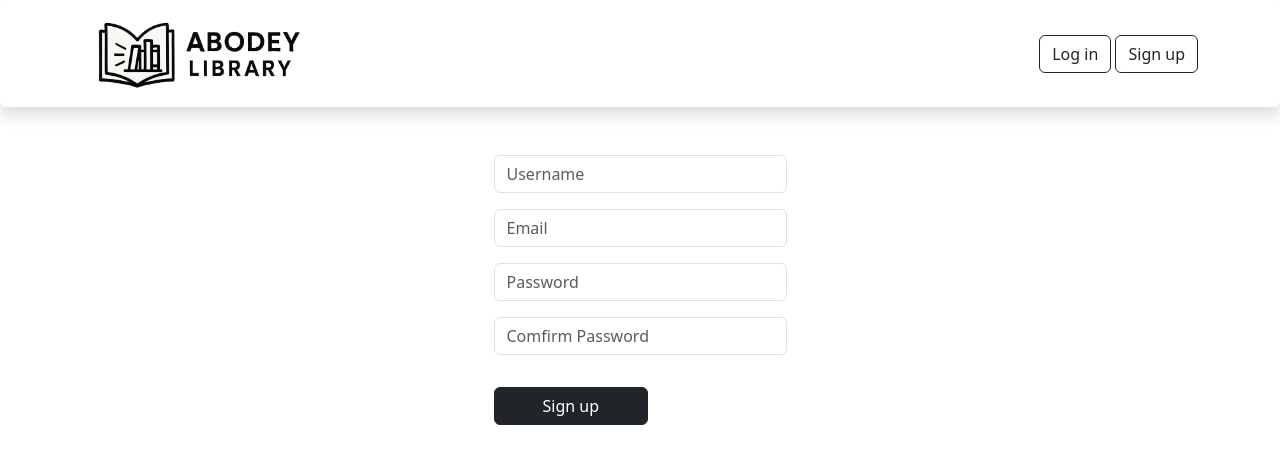
After one commit to aboAbassAlshaege/Abodey_Finale, a Django app: page /signup in a window 1280 px wide. The commit adds this page. Shown: the top 472 px of the page. Run offline with Django 5.2, Linux system fonts and the light colour scheme.

Commit message:
done styling the login and signup pages

```diff
--- a/library/static/library/css/style.css
+++ b/library/static/library/css/style.css
@@ -8,3 +8,7 @@
         max-height: 75px;
     }
 }
+
+.container_form {
+    background-color: brown;
+}
--- a/library/templates/library/layout.html
+++ b/library/templates/library/layout.html
@@ -12,7 +12,7 @@
 </head>
 
 <body>
-    <header class="shadow-lg p-3">
+    <header class="shadow p-3 rounded">
         <div class=" container d-flex flex-column flex-sm-row align-items-center justify-content-between">
             <div class="logo">
                 <img src="{% static 'library/images/logo.png' %}" alt="logo">
@@ -21,8 +21,8 @@
                 {% if user.is_authenticated %}
                 <li class="btn btn-outline-danger"><a href="" class="nav-link">Logout</a></li>
                 {% else %}
-                <li class="btn btn-outline-dark"><a href="" class="nav-link">Log in</a></li>
-                <li class="btn btn-outline-dark"><a href="" class="nav-link">Sign up</a></li>
+                <li class="btn btn-outline-dark"><a href="{% url 'login' %}" class="nav-link">Log in</a></li>
+                <li class="btn btn-outline-dark"><a href="{% url 'signup' %}" class="nav-link">Sign up</a></li>
                 {% endif %}
             </ul>
 
--- /dev/null
+++ b/library/templates/library/signup.html
@@ -0,0 +1,15 @@
+{% extends 'library/layout.html' %}
+
+{% block body %}
+<div class="container py-5 d-flex align-items-center justify-content-center">
+    <form action="{% url 'signup' %}" method="post">
+        {% csrf_token %}
+        <input class='form-control mb-3 pe-5' name="username" type="text" placeholder="Username">
+        <input class='form-control mb-3' type="email" name="email" placeholder="Email">
+        <input class='form-control  mb-3' name="password" type="password" placeholder="Password">
+        <input class='form-control  mb-3' name="confirm_password" type="password" placeholder="Comfirm Password">
+        <input class="btn btn-dark px-5 mt-3" type="submit" value="Sign up">
+    </form>
+</div>
+
+{% endblock %}
--- a/library/urls.py
+++ b/library/urls.py
@@ -2,5 +2,7 @@ from django.urls import path
 from . import views
 
 urlpatterns = [
-    path("", views.index, name="index")
+    path("", views.index, name="index"),
+    path("login", views.login_view, name="login"),
+    path("signup", views.signup_view, name="signup")
 ]
--- a/library/views.py
+++ b/library/views.py
@@ -3,3 +3,16 @@ from django.shortcuts import render
 # Create your views here.
 def index(request):
     return render(request, 'library/index.html')
+
+# Authentication views
+def login_view(request):
+    if request.method == "POST":
+        return
+    else:
+        return render(request, 'library/login.html')
+
+def signup_view(request):
+    if request.method == "POST":
+        return
+    else:
+        return render(request, 'library/signup.html')
```
Also changed, not shown: library/templates/library/login.html (added, +12 -0 lines).
